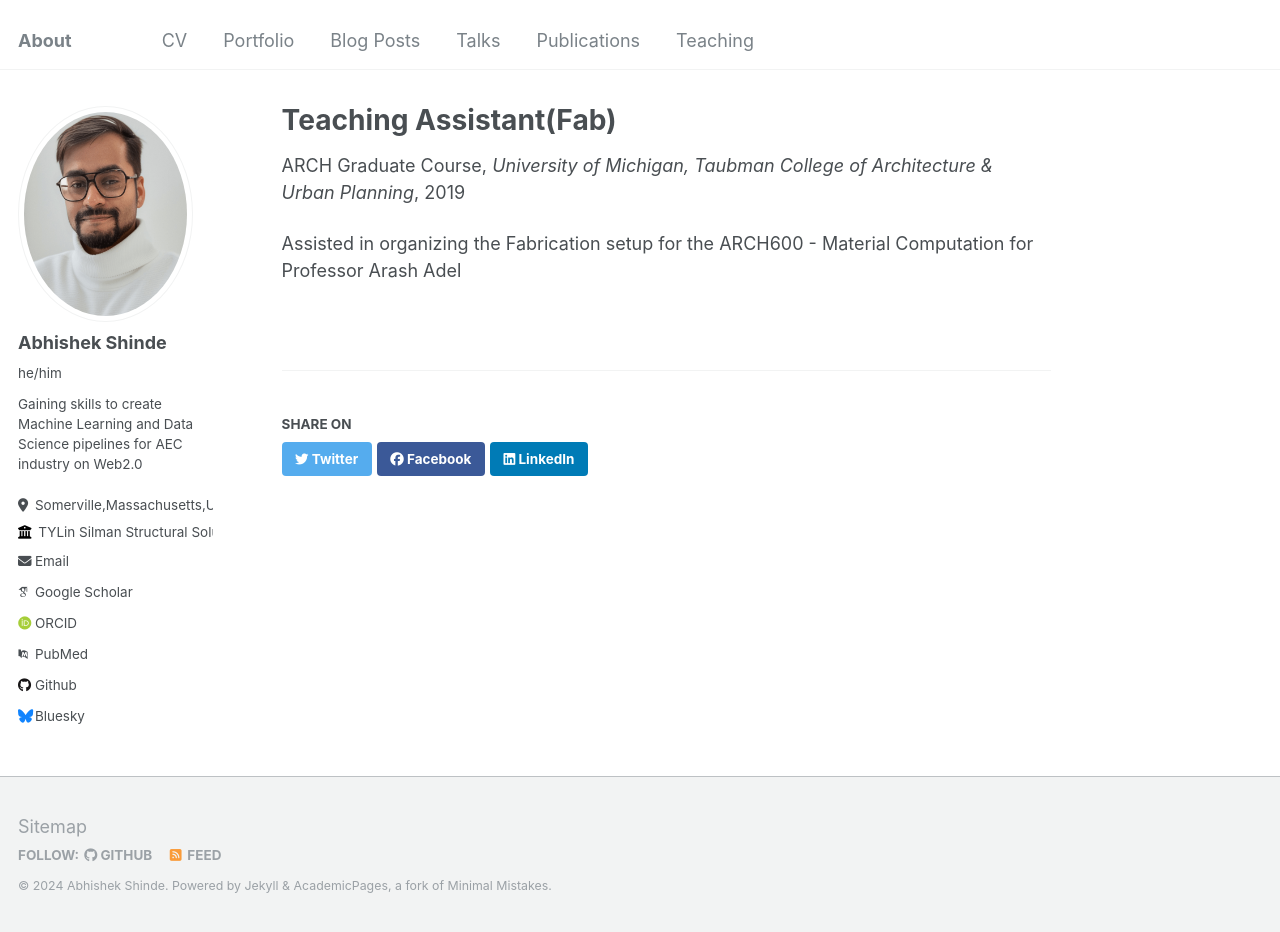
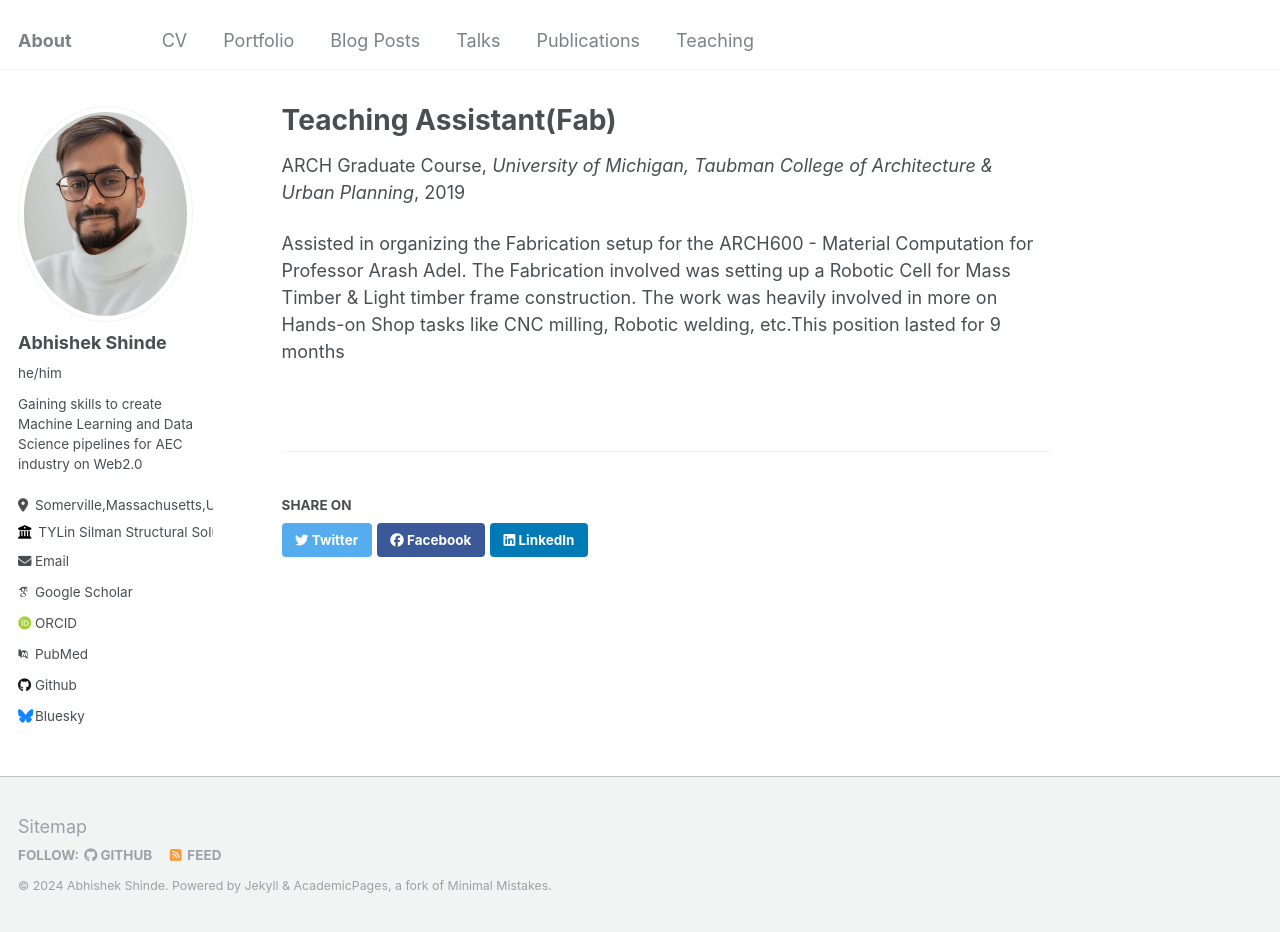
Before and after one commit to InquisitiveAS/InquisitiveAS.github.io, a Jekyll site: the page built from _teaching/2019-teaching-1.md, in a window 1280 px wide and 932 px high. Built offline with Jekyll 4.4.1, drawn with Linux system fonts in a browser that asks for light colours; some web fonts are replaced.

Commit message:
Updated teaching

```diff
--- a/_teaching/2019-spring-teaching-1.md
+++ b/_teaching/2019-teaching-1.md
@@ -9,7 +9,9 @@ location: "Ann Arbor, USA"
 ---
 
 Assisted in organizing the Fabrication setup for the ARCH600 - Material Computation for
-Professor Arash Adel
+Professor Arash Adel. The Fabrication involved was setting up a Robotic Cell for Mass Timber
+& Light timber frame construction. The work was heavily involved in more on Hands-on Shop tasks
+like CNC milling, Robotic welding, etc.This position lasted for 9 months
 
 <!-- Heading 1
 ====== -->
```
